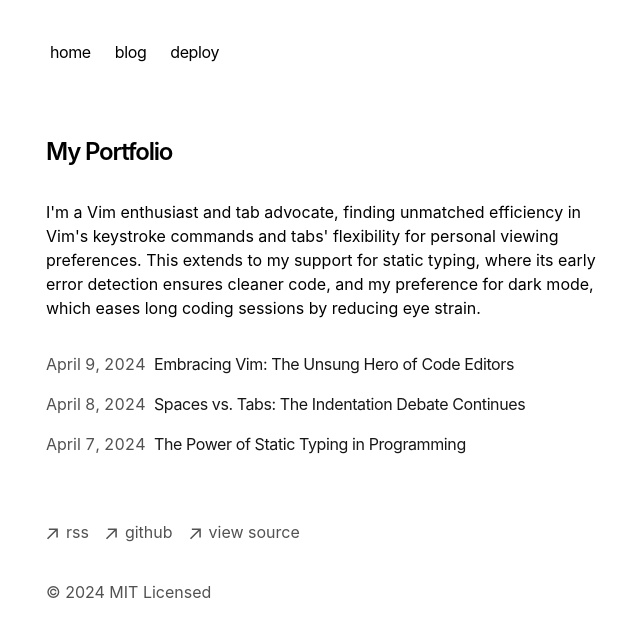
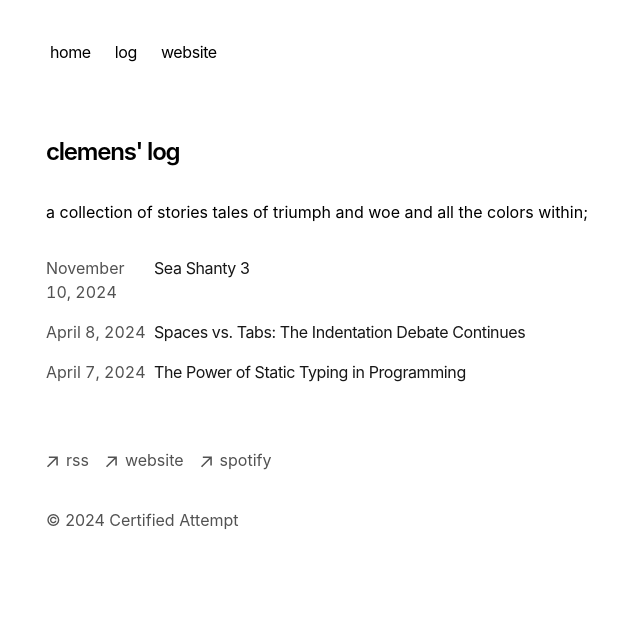
Before and after one commit to clemens72/catalog, a Next.js app: page / in a window 1280 px wide. Shown: the top 636 px of the page, without its empty margins (306-946 px from the left). Built offline with nearby package versions, Linux system fonts and the light colour scheme.

Commit message:
first update

```diff
--- a/app/blog/page.tsx
+++ b/app/blog/page.tsx
@@ -1,14 +1,14 @@
 import { BlogPosts } from 'app/components/posts'
 
 export const metadata = {
-  title: 'Blog',
-  description: 'Read my blog.',
+  title: 'log',
+  description: 'clemens\' log',
 }
 
 export default function Page() {
   return (
     <section>
-      <h1 className="font-semibold text-2xl mb-8 tracking-tighter">My Blog</h1>
+      <h1 className="font-semibold text-2xl mb-8 tracking-tighter">clemens' log</h1>
       <BlogPosts />
     </section>
   )
--- a/app/blog/posts/vim.mdx
+++ b/app/blog/posts/seashanty3.mdx
@@ -1,7 +1,7 @@
 ---
-title: 'Embracing Vim: The Unsung Hero of Code Editors'
-publishedAt: '2024-04-09'
-summary: 'Discover why Vim, with its steep learning curve, remains a beloved tool among developers for editing code efficiently and effectively.'
+title: 'Sea Shanty 3'
+publishedAt: '2024-11-10'
+summary: 'inspired by the runescape hit, sea shanty 2'
 ---
 
 In the world of software development, where the latest and greatest tools frequently capture the spotlight, Vim stands out as a timeless classic. Despite its age and initial complexity, Vim has managed to retain a devoted following of developers who swear by its efficiency, versatility, and power.
--- a/app/components/footer.tsx
+++ b/app/components/footer.tsx
@@ -35,10 +35,10 @@ export default function Footer() {
             className="flex items-center transition-all hover:text-neutral-800 dark:hover:text-neutral-100"
             rel="noopener noreferrer"
             target="_blank"
-            href="https://github.com/vercel/next.js"
+            href="https://redhealerband.com"
           >
             <ArrowIcon />
-            <p className="ml-2 h-7">github</p>
+            <p className="ml-2 h-7">website</p>
           </a>
         </li>
         <li>
@@ -46,15 +46,15 @@ export default function Footer() {
             className="flex items-center transition-all hover:text-neutral-800 dark:hover:text-neutral-100"
             rel="noopener noreferrer"
             target="_blank"
-            href="https://vercel.com/templates/next.js/portfolio-starter-kit"
+            href="https://spotify.redhealerband.com"
           >
             <ArrowIcon />
-            <p className="ml-2 h-7">view source</p>
+            <p className="ml-2 h-7">spotify</p>
           </a>
         </li>
       </ul>
       <p className="mt-8 text-neutral-600 dark:text-neutral-300">
-        © {new Date().getFullYear()} MIT Licensed
+        © {new Date().getFullYear()} Certified Attempt
       </p>
     </footer>
   )
--- a/app/components/nav.tsx
+++ b/app/components/nav.tsx
@@ -5,10 +5,10 @@ const navItems = {
     name: 'home',
   },
   '/blog': {
-    name: 'blog',
+    name: 'log',
   },
-  'https://vercel.com/templates/next.js/portfolio-starter-kit': {
-    name: 'deploy',
+  'https://redhealerband.com': {
+    name: 'website',
   },
 }
 
--- a/app/layout.tsx
+++ b/app/layout.tsx
@@ -11,15 +11,15 @@ import { baseUrl } from './sitemap'
 export const metadata: Metadata = {
   metadataBase: new URL(baseUrl),
   title: {
-    default: 'Next.js Portfolio Starter',
-    template: '%s | Next.js Portfolio Starter',
+    default: 'clemens\' log',
+    template: '%s | clemens\' log',
   },
-  description: 'This is my portfolio.',
+  description: 'a public journal',
   openGraph: {
-    title: 'My Portfolio',
-    description: 'This is my portfolio.',
+    title: 'clemens\' log',
+    description: 'a public journal',
     url: baseUrl,
-    siteName: 'My Portfolio',
+    siteName: 'clemens\' log',
     locale: 'en_US',
     type: 'website',
   },
--- a/app/page.tsx
+++ b/app/page.tsx
@@ -4,14 +4,12 @@ export default function Page() {
   return (
     <section>
       <h1 className="mb-8 text-2xl font-semibold tracking-tighter">
-        My Portfolio
+        clemens' log
       </h1>
       <p className="mb-4">
-        {`I'm a Vim enthusiast and tab advocate, finding unmatched efficiency in
-        Vim's keystroke commands and tabs' flexibility for personal viewing
-        preferences. This extends to my support for static typing, where its
-        early error detection ensures cleaner code, and my preference for dark
-        mode, which eases long coding sessions by reducing eye strain.`}
+        {`a collection of stories
+		tales of triumph and woe
+		and all the colors within;`}
       </p>
       <div className="my-8">
         <BlogPosts />
--- a/app/rss/route.ts
+++ b/app/rss/route.ts
@@ -29,7 +29,7 @@ export async function GET() {
     <channel>
         <title>My Portfolio</title>
         <link>${baseUrl}</link>
-        <description>This is my portfolio RSS feed</description>
+        <description>the clemens catalog rss</description>
         ${itemsXml}
     </channel>
   </rss>`
--- a/app/sitemap.ts
+++ b/app/sitemap.ts
@@ -1,6 +1,6 @@
 import { getBlogPosts } from 'app/blog/utils'
 
-export const baseUrl = 'https://portfolio-blog-starter.vercel.app'
+export const baseUrl = 'https://catalog.redhealerband.com'
 
 export default async function sitemap() {
   let blogs = getBlogPosts().map((post) => ({
```
Also changed, not shown: 2 other files (tests, documents, lock files or other folders).
